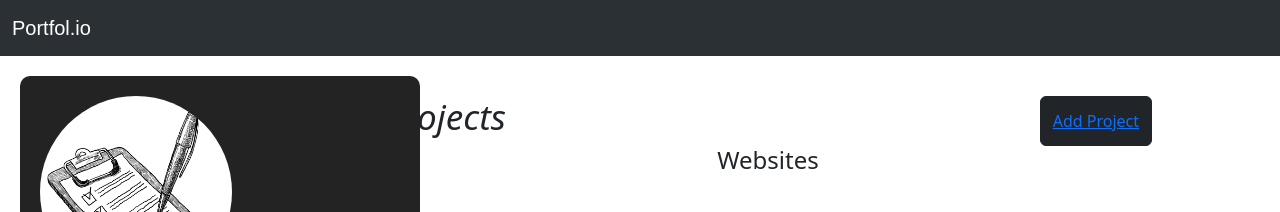
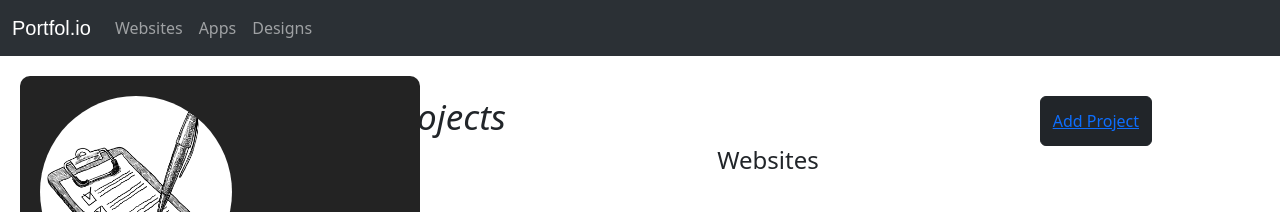
Before and after one commit to FrCorrea/Portifo.io, a PHP site: page /views/pages/home_page.php in a window 1280 px wide. Shown: the top 212 px of the page. Run offline with PHP 8.4, Linux system fonts and the light colour scheme; the visitor is signed in with stand-in values (Sample User, id 1); some web fonts are replaced.

Commit message:
refactor: new navbar with tabs

```diff
--- a/views/components/header.php
+++ b/views/components/header.php
@@ -1,5 +1,21 @@
-<nav class="navbar bg-dark sticky-top bg-body-tertiary" data-bs-theme="dark">
+<nav class="navbar navbar-expand-lg bg-body-tertiary bg-dark sticky-top" data-bs-theme="dark">
   <div class="container-fluid">
-  <a class="navbar-brand brand-name" href="#">Portfol.io</a>
+    <a class="navbar-brand brand-name" href="#">Portfol.io</a>
+    <button class="navbar-toggler" type="button" data-bs-toggle="collapse" data-bs-target="#navbarNav" aria-controls="navbarNav" aria-expanded="false" aria-label="Toggle navigation">
+      <span class="navbar-toggler-icon"></span>
+    </button>
+    <div class="collapse navbar-collapse" id="navbarNav">
+      <ul class="navbar-nav">
+        <li class="nav-item">
+          <a class="nav-link" href="views/pages/websites_page.php">Websites</a>
+        </li>
+        <li class="nav-item">
+          <a class="nav-link" href="apps_page.php">Apps</a>
+        </li>
+        <li class="nav-item">
+          <a class="nav-link" href="designs_page.php">Designs</a>
+        </li>
+      </ul>
+    </div>
   </div>
 </nav>
```
